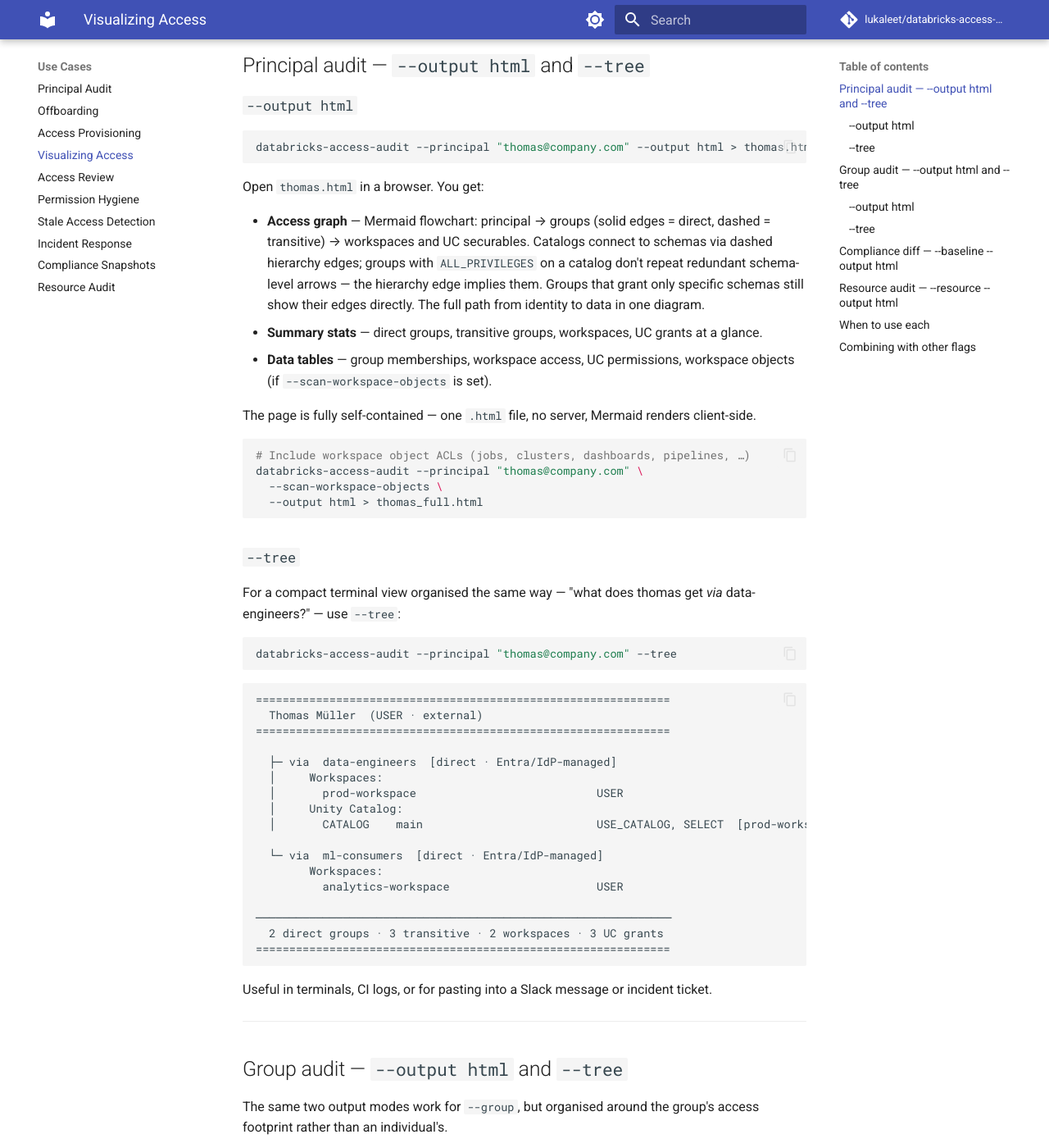
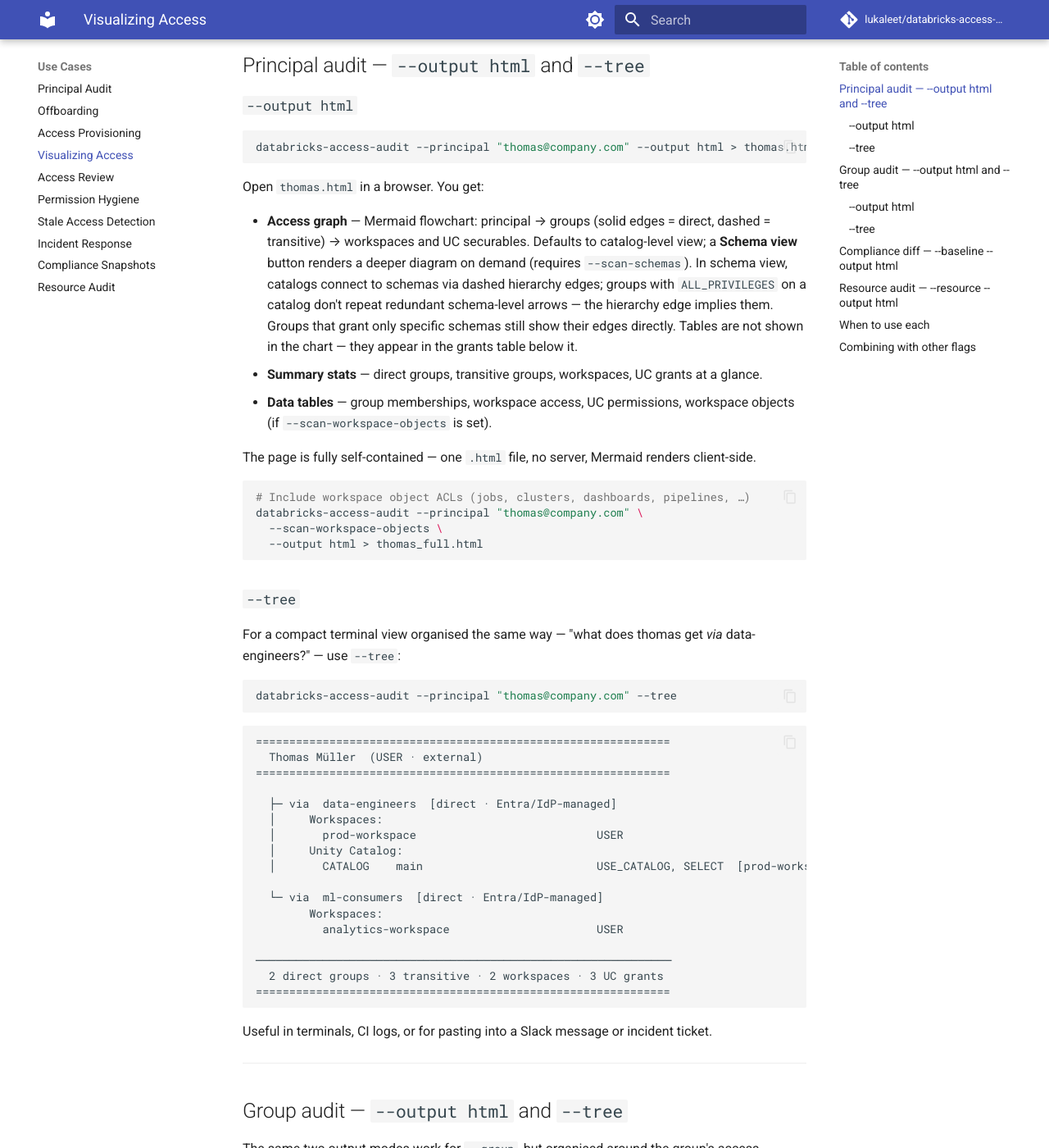
Before and after one commit to lukaleet/databricks-access-audit, an MkDocs documentation site: the page built from docs/use-cases/access-map.md, in a window 1280 px wide and 1400 px high, scrolled down 433 px. Shown: the whole window at 82% size. Built offline with MkDocs 1.6.1 and Material for MkDocs 9.7.7, drawn with Linux system fonts in a browser that asks for light colours; comment, search, counter and statistics services are not loaded; some of the changed text lies outside the part shown.

Commit message:
Update docs: test count, depth toggle description
- CLAUDE.md: 477 → 570 tests
- capabilities.md: mention Schema view toggle in Access visualization section
- access-map.md: describe catalog-default + Schema view toggle for both principal and group HTML charts; note tables never appear in chart

Co-Authored-By: Claude Sonnet 4.6 <noreply@anthropic.com>

````diff
--- a/docs/use-cases/access-map.md
+++ b/docs/use-cases/access-map.md
@@ -18,7 +18,7 @@ databricks-access-audit --principal "thomas@company.com" --output html > thomas.
 
 Open `thomas.html` in a browser. You get:
 
-- **Access graph** — Mermaid flowchart: principal → groups (solid edges = direct, dashed = transitive) → workspaces and UC securables. Catalogs connect to schemas via dashed hierarchy edges; groups with `ALL_PRIVILEGES` on a catalog don't repeat redundant schema-level arrows — the hierarchy edge implies them. Groups that grant only specific schemas still show their edges directly. The full path from identity to data in one diagram.
+- **Access graph** — Mermaid flowchart: principal → groups (solid edges = direct, dashed = transitive) → workspaces and UC securables. Defaults to catalog-level view; a **Schema view** button renders a deeper diagram on demand (requires `--scan-schemas`). In schema view, catalogs connect to schemas via dashed hierarchy edges; groups with `ALL_PRIVILEGES` on a catalog don't repeat redundant schema-level arrows — the hierarchy edge implies them. Groups that grant only specific schemas still show their edges directly. Tables are not shown in the chart — they appear in the grants table below it.
 - **Summary stats** — direct groups, transitive groups, workspaces, UC grants at a glance.
 - **Data tables** — group memberships, workspace access, UC permissions, workspace objects (if `--scan-workspace-objects` is set).
 
@@ -73,7 +73,7 @@ The same two output modes work for `--group`, but organised around the group's a
 databricks-access-audit --group "data-engineers" --output html > data-engineers.html
 ```
 
-- **Access graph** — group → parent groups that grant it access (dashed) → workspaces and UC catalogs. Add `--scan-schemas` to extend the chart with schema nodes: groups with `ALL_PRIVILEGES` on a catalog don't draw redundant schema-level edges — schemas connect to their parent catalog via dashed hierarchy edges instead.
+- **Access graph** — group → parent groups that grant it access (dashed) → workspaces and UC catalogs. Defaults to catalog-level view; a **Schema view** button is unlocked when `--scan-schemas` is passed. In schema view, schemas connect to their parent catalog via dashed hierarchy edges; groups with `ALL_PRIVILEGES` on a catalog don't draw redundant schema-level edges — the hierarchy edge implies them.
 - **Redundancy highlighted** — amber warning stat + dedicated table when members hold personal grants the group already covers. Shown before the full grant list so it's hard to miss.
 - **Members table** — all users and SPs with direct/transitive and IdP/Databricks tags.
 - **UC grants table** — catalog, schema, and table grants for the group itself, tagged `Direct` or `Upstream`. Member personal grants are not shown here — they appear exclusively in the redundancy section.
````
Also changed, not shown: CLAUDE.md (+1 -1 lines), docs/capabilities.md (+1 -1 lines).
